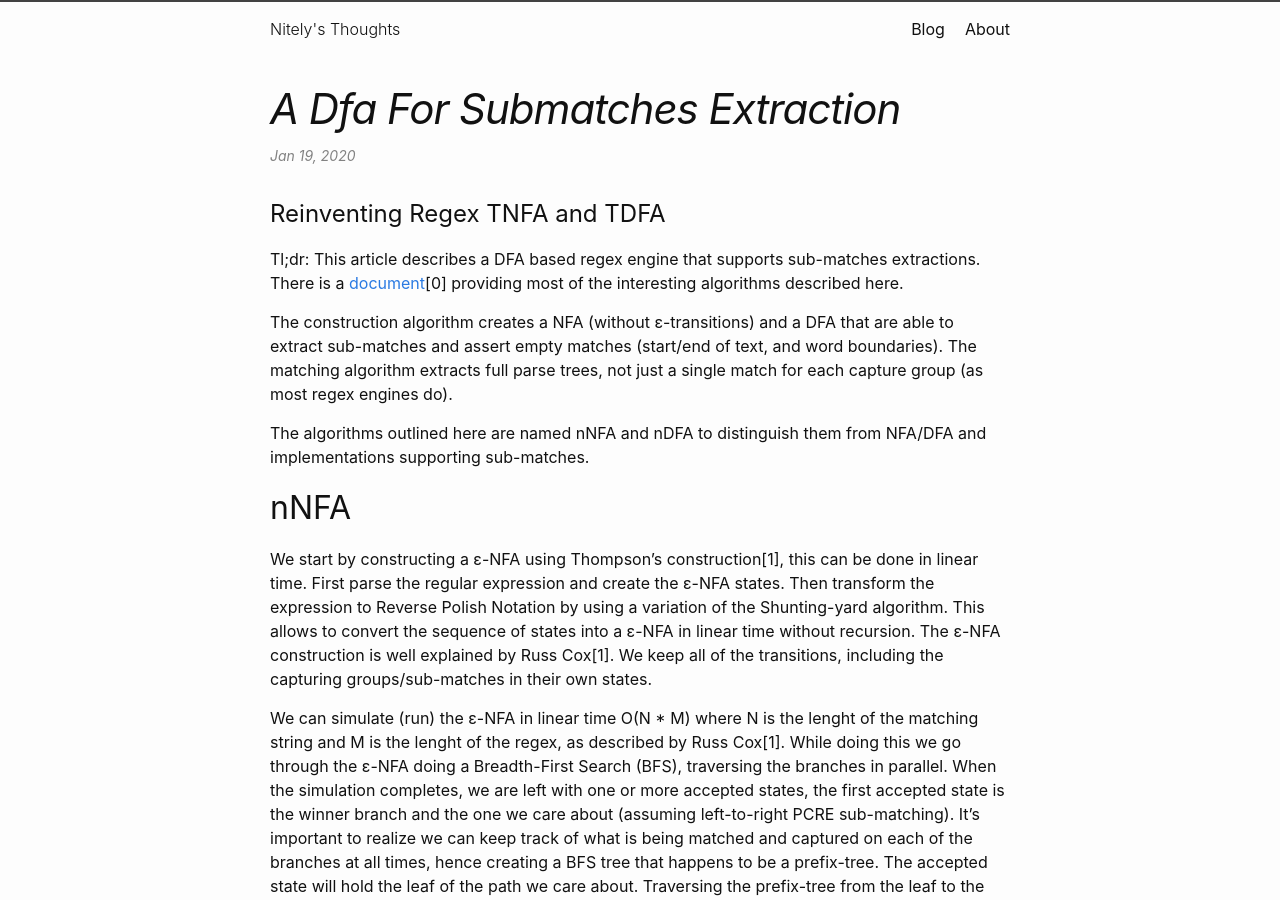
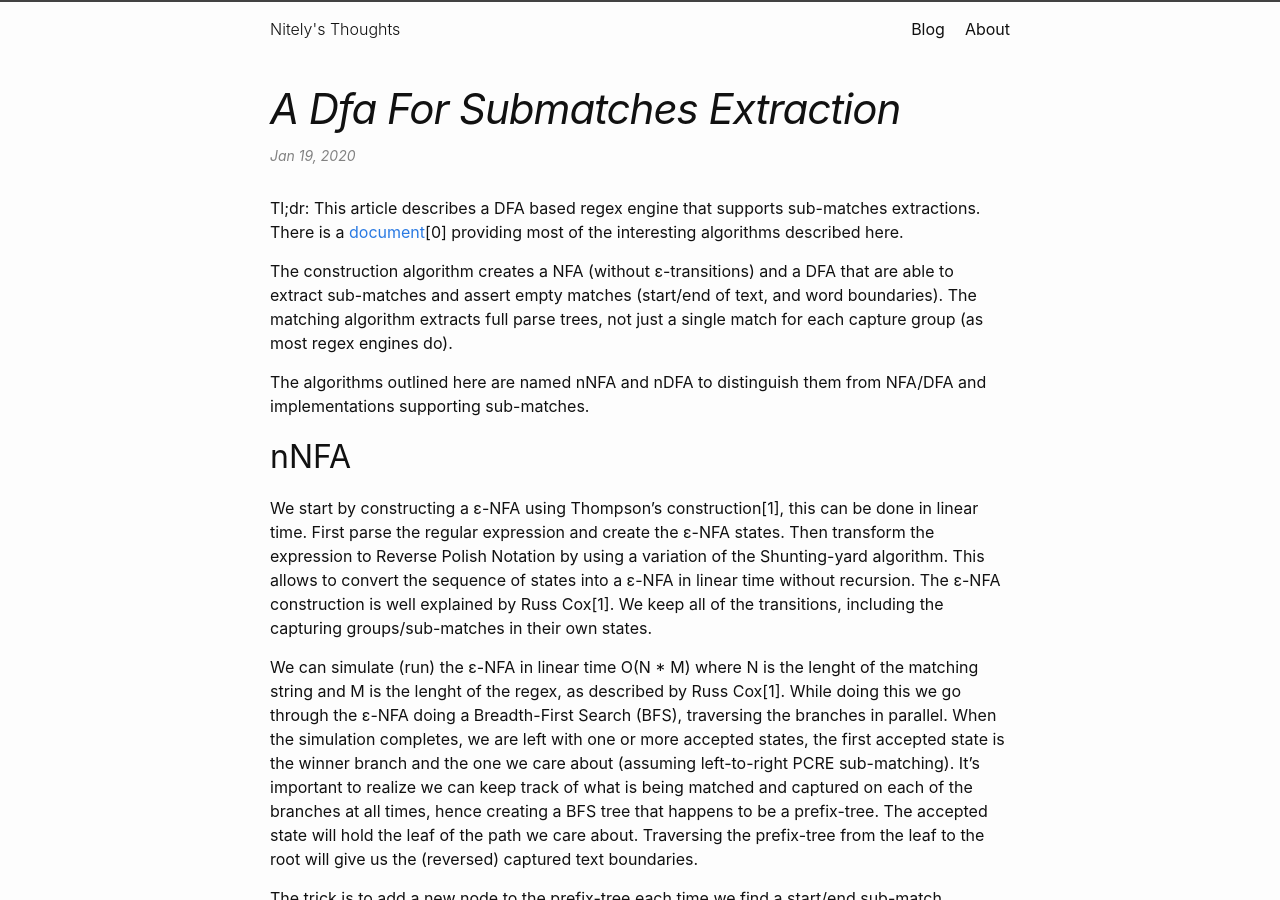
Before and after one commit to nitely/nitely.github.io, a Jekyll site: the page built from _posts/2020-01-19-a-dfa-for-submatches-extraction.markdown, in a window 1280 px wide and 900 px high. Built offline with Jekyll 4.4.1, drawn with Linux system fonts in a browser that asks for light colours; our own code applies the rules of GitHub Pages for plain Markdown files.

Commit message:
remove wrong title

```diff
--- a/_posts/2020-01-19-a-dfa-for-submatches-extraction.markdown
+++ b/_posts/2020-01-19-a-dfa-for-submatches-extraction.markdown
@@ -1,5 +1,3 @@
-# Reinventing Regex TNFA and TDFA
-
 Tl;dr: This article describes a DFA based regex engine that supports sub-matches extractions. There is a [document](https://github.com/nitely/nitely.github.io/releases/download/0.0/jan_2020_dfa_submatches_extraction.pdf)[0] providing most of the interesting algorithms described here.
 
 The construction algorithm creates a NFA (without ε-transitions) and a DFA that are able to extract sub-matches and assert empty matches (start/end of text, and word boundaries). The matching algorithm extracts full parse trees, not just a single match for each capture group (as most regex engines do).
```
